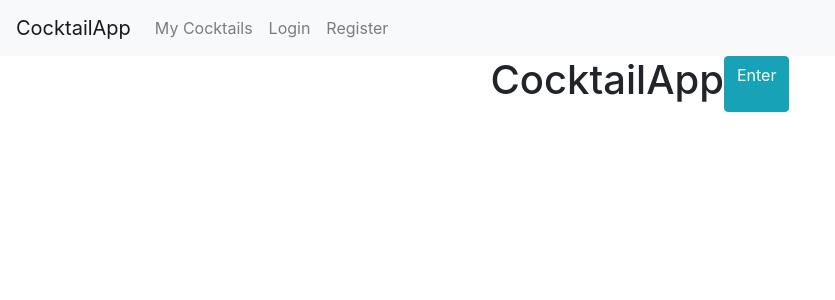
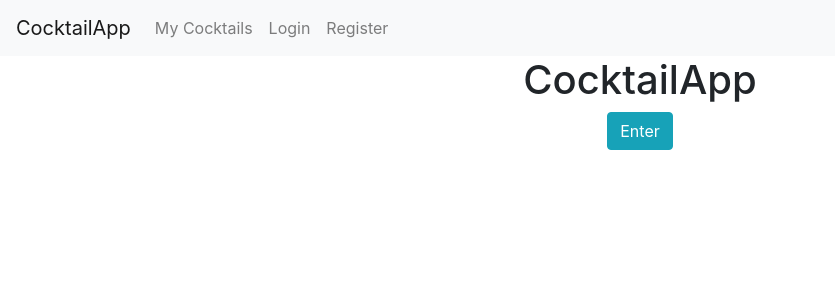
Before and after one commit to behradk90/Cocktail-Recipe-App, a React (Create React App) app in the folder frontend/: page / in a window 1280 px wide. Shown: the top 300 px of the page, without its empty margins (0-835 px from the left). Built offline with nearby package versions, Linux system fonts and the light colour scheme.

Commit message:
login context initialized

```diff
--- a/frontend/src/components/home/Home.js
+++ b/frontend/src/components/home/Home.js
@@ -3,11 +3,11 @@ import { Link } from 'react-router-dom';
 
 function Home() {
     return (
-        <div className='d-flex justify-content-center'>
+        <div className='text-center m-auto'>
             <h1>CocktailApp</h1>
             <Link
                 to='cocktail-list'
-                className='btn btn-info center'
+                className='btn btn-info'
             >
                 Enter
             </Link>
--- a/frontend/src/components/home/NavBar.js
+++ b/frontend/src/components/home/NavBar.js
@@ -4,7 +4,7 @@ import { Link } from "react-router-dom";
 const NavBar = () => {
     return (
         <nav className="navbar navbar-expand-lg navbar-light bg-light">
-            <Link className="navbar-brand" href="/">
+            <Link className="navbar-brand" to="/">
                 CocktailApp
             </Link>
             <button
```
Also changed, not shown: frontend/src/Context/LoginContext.js (added).
